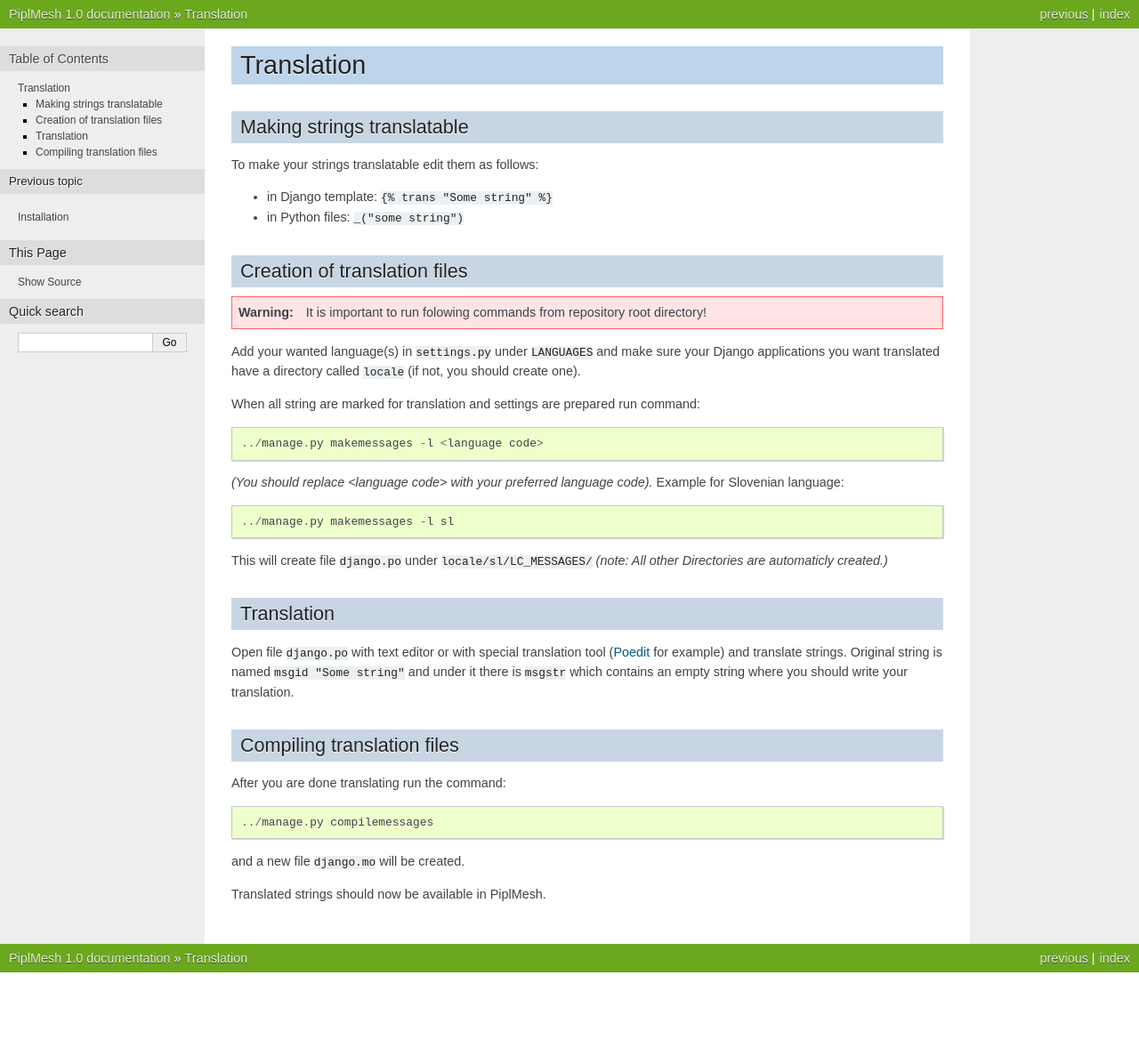
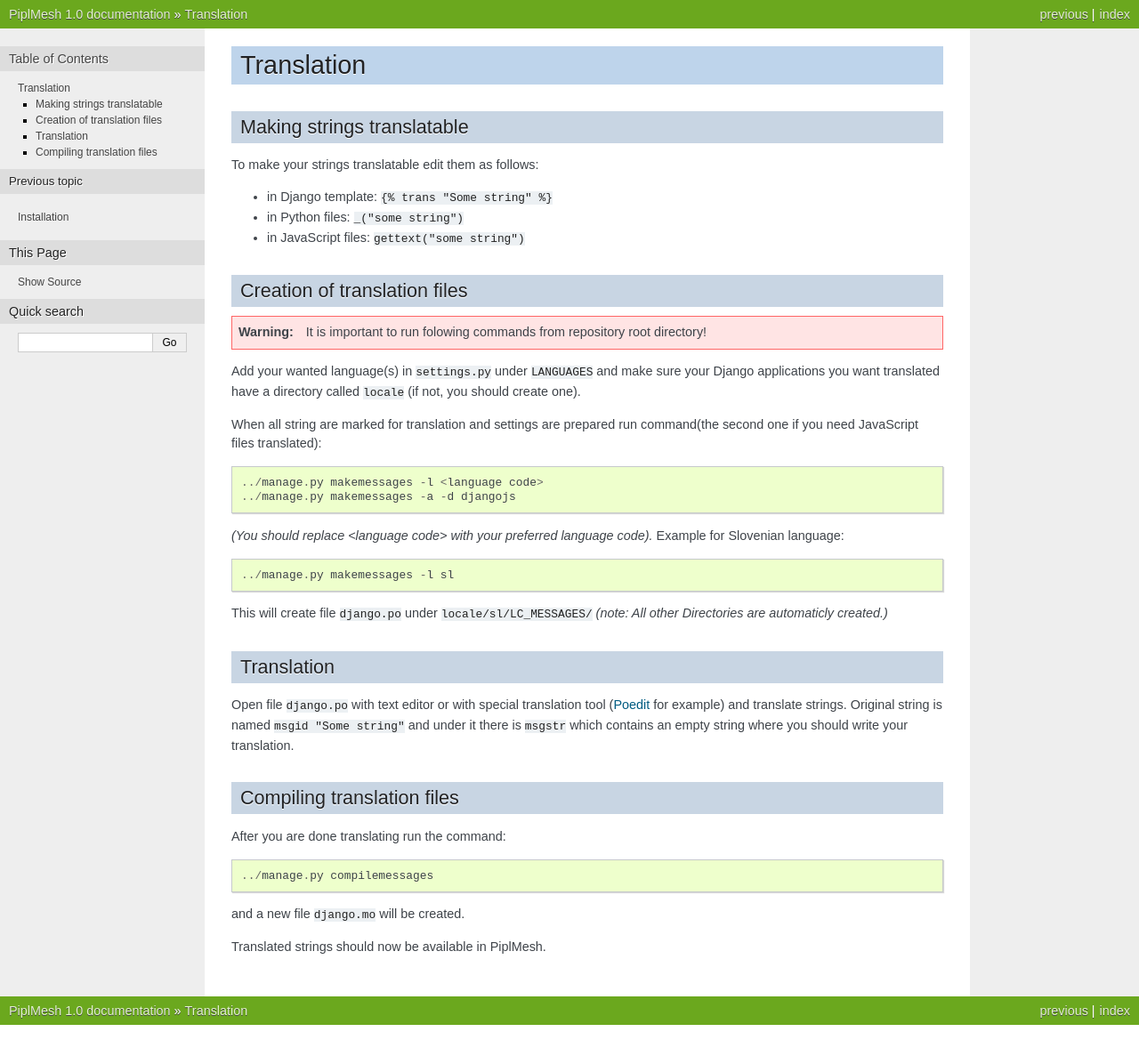
Before and after one commit to wlanslovenija/PiplMesh, a Sphinx documentation site: the page built from docs/translation.rst, in a window 1280 px wide. Shown: the whole page at 89% size. Built offline with Sphinx 7.4.7, drawn with Linux system fonts in a browser that asks for light colours; before the commit the page ends 1119 px from its top, so only the background shows below that.

Commit message:
Updated documentation

```diff
--- a/docs/translation.rst
+++ b/docs/translation.rst
@@ -8,6 +8,7 @@
 
 - in Django template: ``{% trans "Some string" %}``
 - in Python files: ``_("some string")``
+- in JavaScript files: ``gettext("some string")``
 
 Creation of translation files
 -----------------------------
@@ -19,9 +20,10 @@
 ``locale`` (if not, you should create one).
 
 When all string are marked for translation and settings are prepared run
-command::
+command(the second one if you need JavaScript files translated)::
 
     ../manage.py makemessages -l <language code>
+    ../manage.py makemessages -a -d djangojs
 
 *(You should replace <language code> with your preferred language code).*
 Example for Slovenian language::
```
